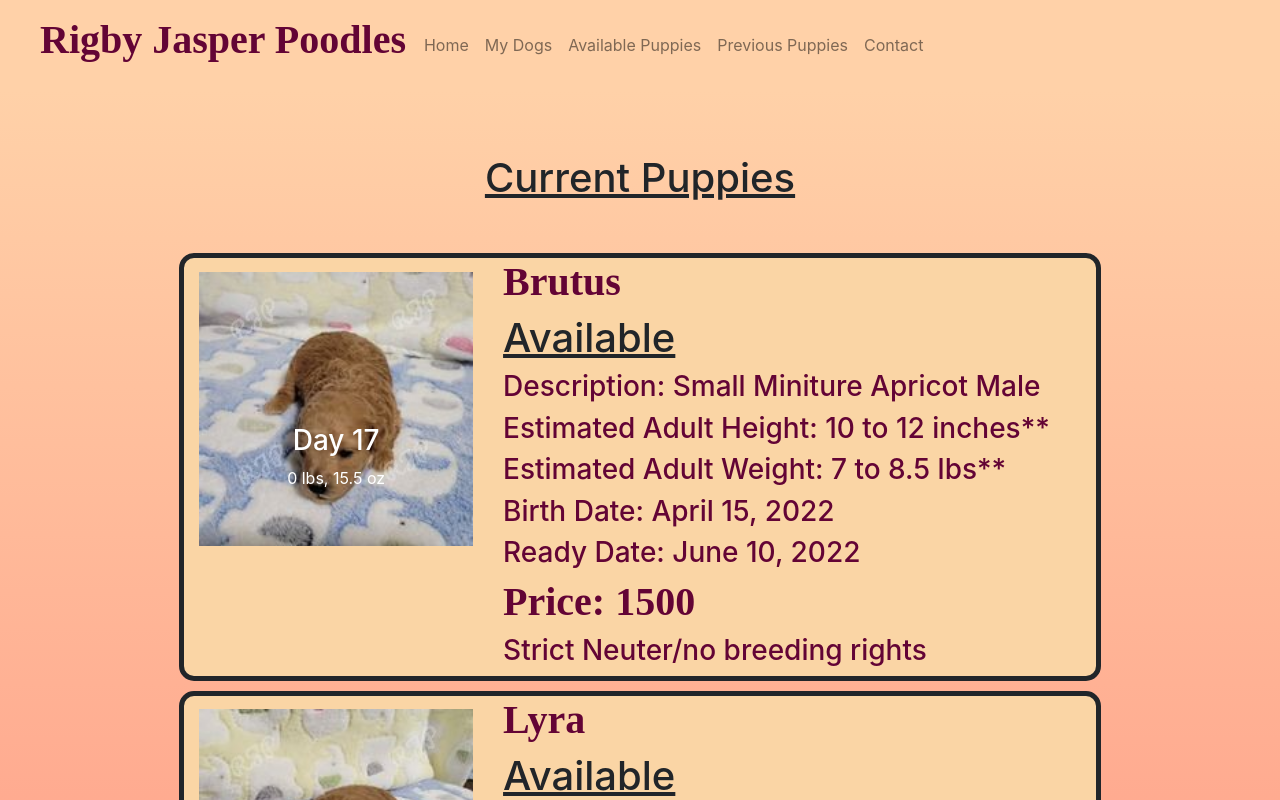
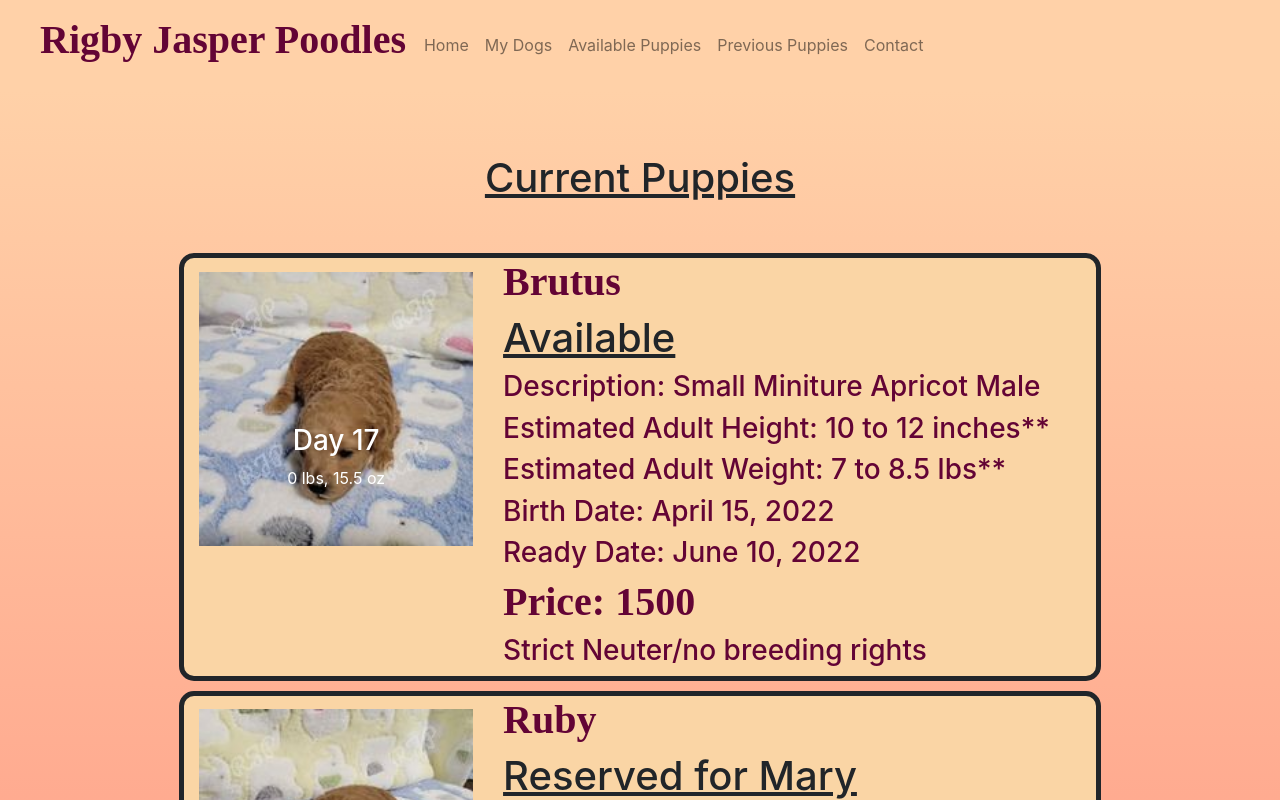
Before and after one commit to ingrambc/Holly-s-Poodle-Page, a React (Create React App) app: page /rigbyjasperpoodles/AvailablePuppies in a window 1280 px wide. Shown: the top 800 px of the page. Built offline with nearby package versions, Linux system fonts and the light colour scheme.

Commit message:
changed Lyra to Ruby

```diff
--- a/src/pages/AvailablePuppies.js
+++ b/src/pages/AvailablePuppies.js
@@ -171,14 +171,14 @@ function AvailablePuppies() {
           </Col>
           <Col md="8">
             <PuppyInfo
-              name="Lyra"
-              status="Available"
+              name="Ruby"
+              status="Reserved for Mary"
               desc = "Small Miniture Apricot/Red Female"
               height = "10 to 12 inches"
               weight = "7 to 8.5 lbs"
               birth= "April 15, 2022"
               ready= "June 10, 2022"
-              price = "1500"
+              price = "Reserved"
               contract = "Strict Spay/no breeding rights"
              />
           </Col>
```
